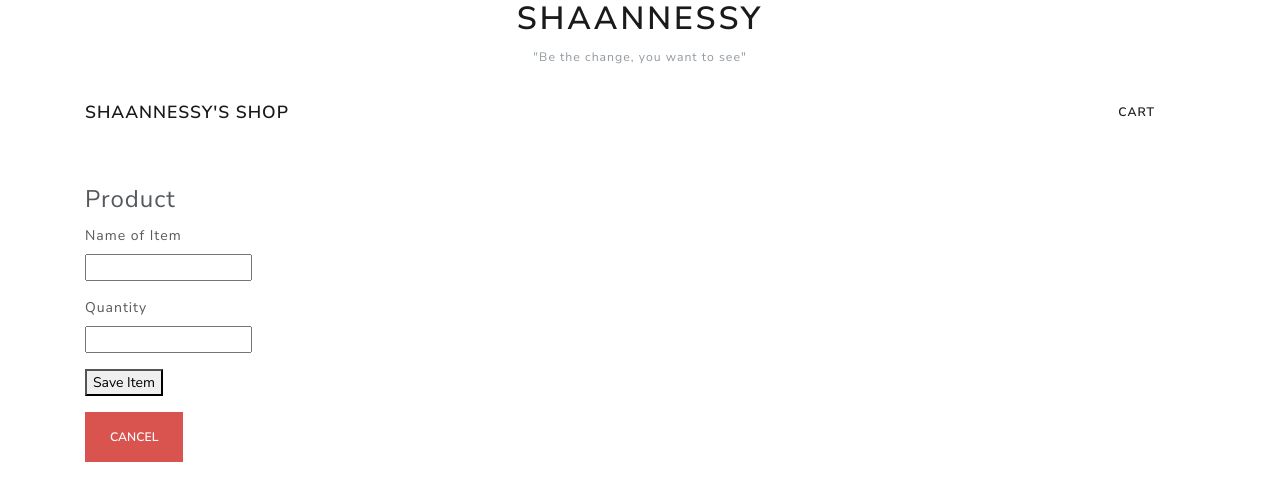
After one commit to shaannessy25/contractor, a Flask app: template templates/items_edit.html in a window 1280 px wide. The commit adds this page. Shown: the top 501 px of the page. Run offline with Flask 2, Linux system fonts and the light colour scheme; the template is opened without the code that fills it, so the values that code supplies are empty.

Commit message:
users can now add items and edit/update items

```diff
--- a/app.py
+++ b/app.py
@@ -3,9 +3,9 @@ from pymongo import MongoClient
 from bson.objectid import ObjectId
 import os
 
-# host = os.environ.get('MONGODB_URI', 'mongodb://localhost:27017/Playlister')
+# host = os.environ.get('MONGODB_URI', 'mongodb://localhost:27017/Contractor')
 # client = MongoClient(host=f'{host}?retryWrites=false')
-client=MongoClient()
+client = MongoClient()
 db = client.contractor
 # db = client.get_default_database()
 products = db.products
@@ -16,14 +16,18 @@ app = Flask(__name__)
 
 @app.route('/')
 def contractor_index():
-    return render_template('items_index.html', products=products.find())
+    return render_template('home.html', products=products.find())
+
+def index():
+    '''Return Homepage '''
+    return render_template('home.html')
 
 
-@app.route('/products/new', methods=['GET'])
+@app.route('/products/new')
 def items_new():
     '''Submit a new Item'''
     # print(request.form.to_dict())
-    return render_template('items_new.html', products={} )
+    return render_template('items_new.html', products={})
 
 @app.route('/products', methods=['POST'])
 def items_submit():
@@ -32,9 +36,25 @@ def items_submit():
         'quantity': request.form.get('quantity')
     }
 
-    products.insert_one(product)
-    return render_template('item_show.html', products=products.find())
+    product_id = products.insert_one(product).inserted_id
+    return redirect(url_for('items_show', product_id=product_id))
 
+
+
+@app.route('/products/<product_id>', methods=['GET','POST'])
+def items_show(product_id):
+    '''Shows a single product Item'''
+
+    if request.method == 'POST':
+        products.update_one({"_id": ObjectId(product_id)}, {"$set": {"title": request.form.get("title")}})
+
+    product = products.find_one({'_id': ObjectId(product_id)})
+    return render_template('items_show.html', product=product)
+
+@app.route('/products/<product_id>/edit')
+def item_edit(product_id):
+    product = products.find_one({'_id': ObjectId(product_id)})
+    return render_template('items_edit.html', product=product)
 
 
 
--- /dev/null
+++ b/templates/items_edit.html
@@ -0,0 +1,36 @@
+{% extends 'base.html' %}
+
+{% block content %}
+<div class='row'>
+    <div class='col-sm-6 col-sm-offset-3'>
+		<form method='POST' action='/products/{{product._id}}'>
+            <fieldset>
+                <legend>Product</legend>
+                <!-- TITLE -->
+                <p>
+                    <label for='title'>Name of Item </label><br>
+                    <input type='text' name='title' />
+                </p>
+                <p>
+                    <label for='quantity'> Quantity </label><br>
+                    <input type='text' name='quantity' />
+                </p>
+                </fieldset>
+
+                <!-- BUTTON -->
+                <p>
+                    <button type='submit'>Save Item</button>
+                </p>
+            </fieldset>
+        </form>
+
+	</div>
+</form>
+</div>
+
+<div class="row">
+	<div class='col-sm-6 col-sm-offset-3'>
+		<a href="/products/{{product._id}}"><button class="btn btn-danger"> Cancel</button></a>
+	</div>
+</div>
+{% endblock %}
```
Also changed, not shown: templates/home.html (+25 -2 lines), templates/item_show.html (deleted, +0 -13 lines), templates/items_index.html (+7 -24 lines), templates/items_new.html (+6 -1 lines), templates/items_show.html (added, +20 -0 lines), 1 other file.
